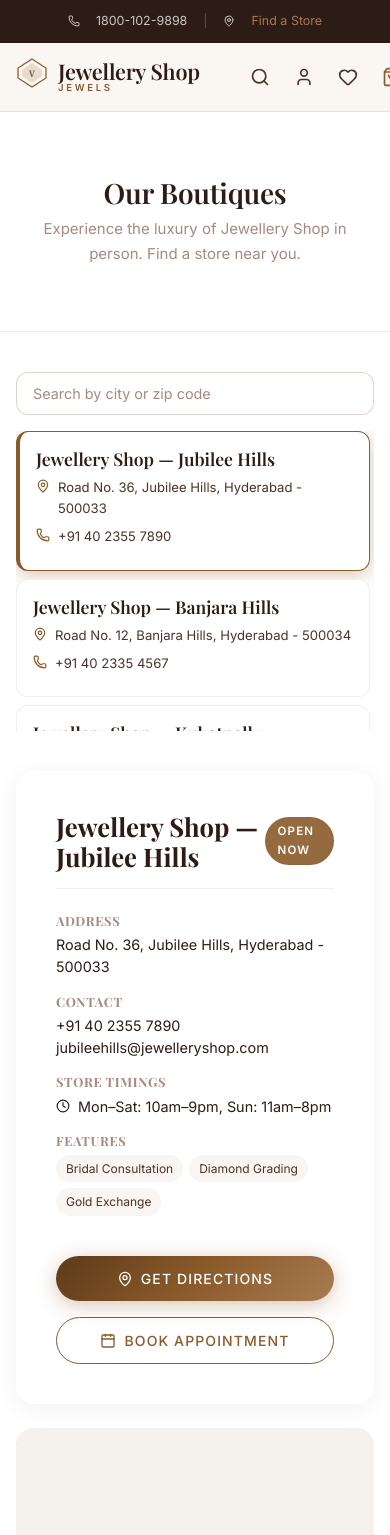
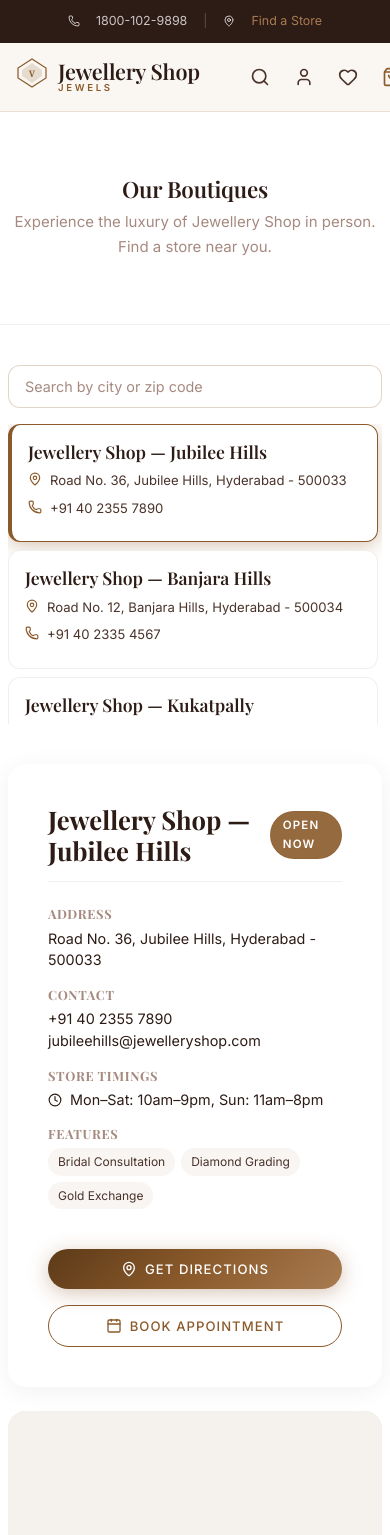
Before and after one commit to 24pca103-commits/Shop-Jewellery, a React (Vite) app: page /stores in a window 390 px wide. Shown: the top 1535 px of the page. Built offline with nearby package versions, Linux system fonts and the light colour scheme; a web font is replaced by a local one.

Commit message:
Add comprehensive responsive CSS for all device sizes

```diff
--- a/src/index.css
+++ b/src/index.css
@@ -304,9 +304,23 @@ h1, h2, h3, h4, h5 {
   margin: 0 auto;
   padding: 0 var(--space-xl);
 }
+@media (max-width: 1024px) {
+  .container { padding: 0 var(--space-lg); }
+}
 @media (max-width: 768px) {
   .container { padding: 0 var(--space-md); }
   .section { padding: var(--space-2xl) 0; }
+  .section-sm { padding: var(--space-xl) 0; }
+}
+@media (max-width: 480px) {
+  .container { padding: 0 var(--space-sm); }
+  .section { padding: var(--space-xl) 0; }
+  .section-sm { padding: var(--space-lg) 0; }
+  .btn { padding: 12px 24px; font-size: 0.82rem; }
+  .btn-lg { padding: 14px 28px; font-size: 0.875rem; }
+  .section-header { margin-bottom: var(--space-xl); }
+  .display-title { font-size: clamp(1.8rem, 7vw, 2.8rem); }
+  .section-title { font-size: clamp(1.4rem, 5vw, 2rem); }
 }
 
 /* ---- Section Header ---- */
```
